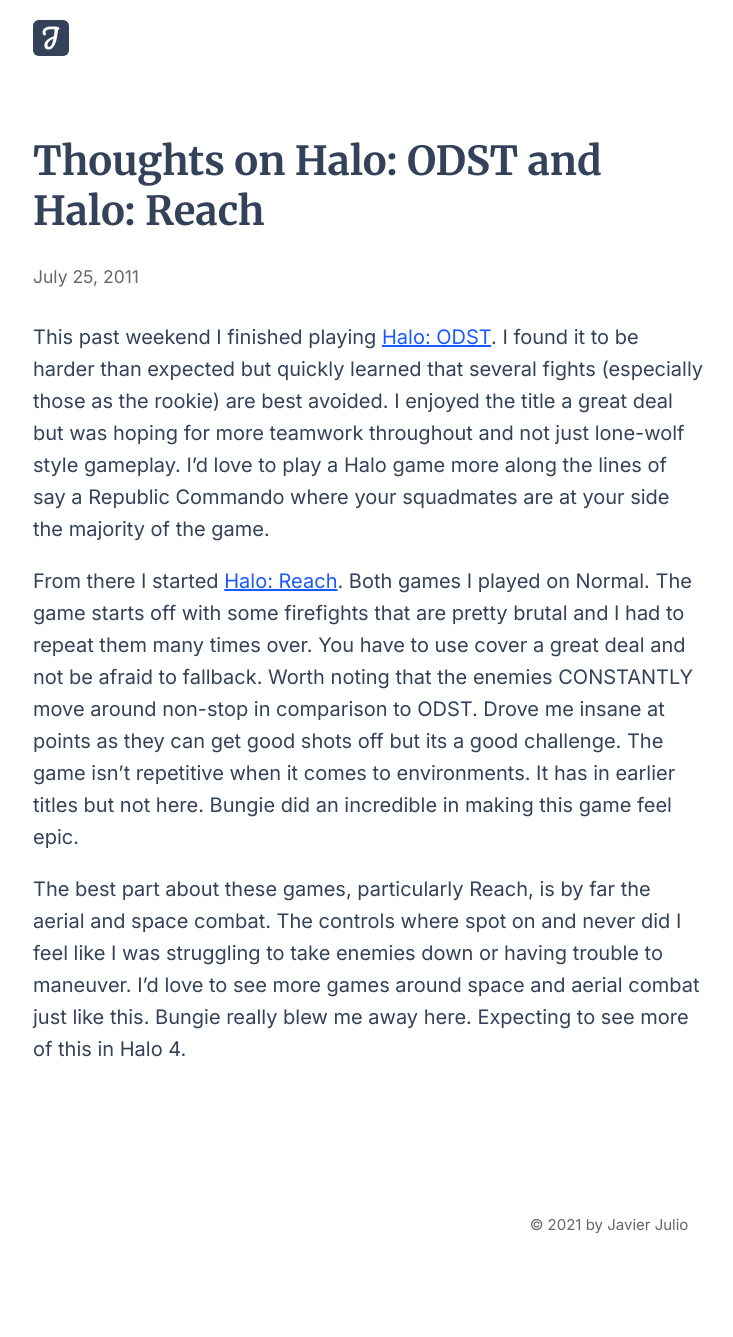
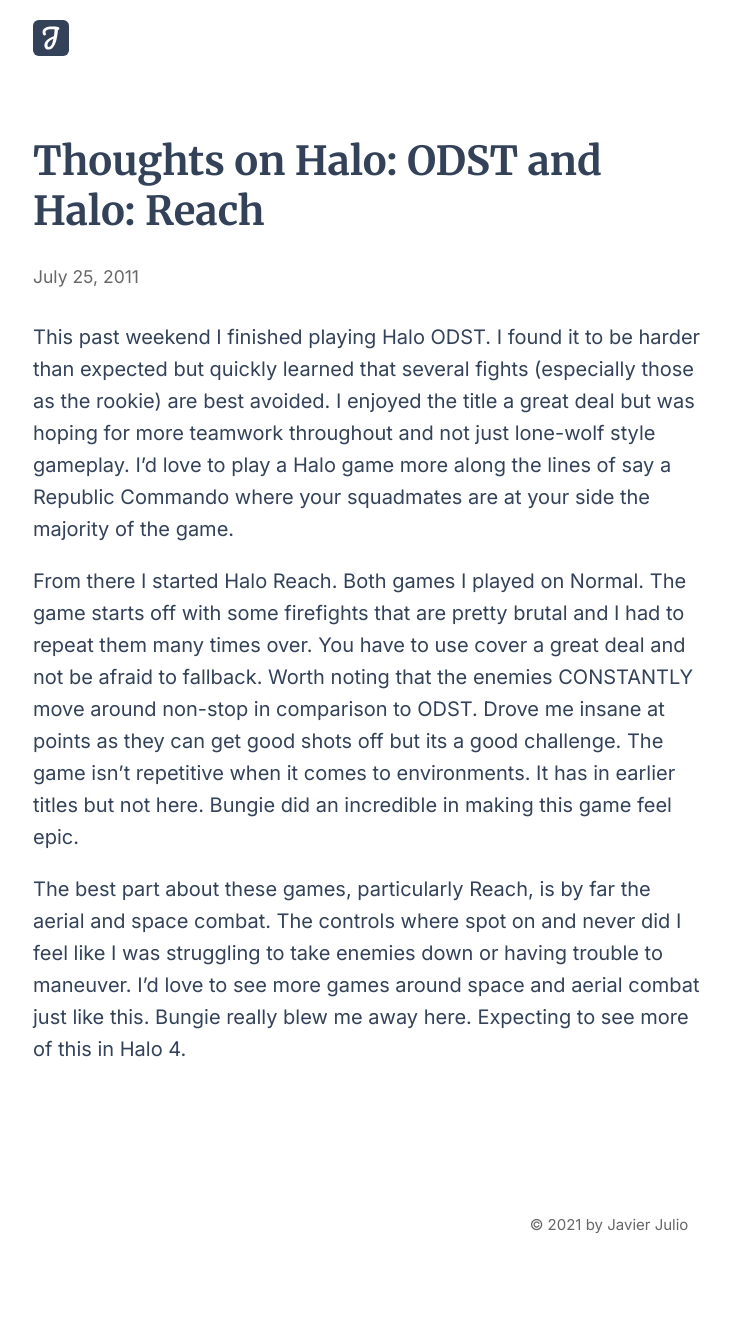
Before and after one commit to javierjulio/javierjulio.github.io, a Jekyll site: the page built from _posts/2011-07-25-thoughts-on-halo-odst-and-halo-reach.markdown, in a window 1280 px wide. Shown: the whole page, without its empty margins (31-764 px from the left). Built offline with Jekyll 4.4.1, drawn with Linux system fonts in a browser that asks for light colours; part of the change alters nothing that is shown.

Commit message:
Remove broken links

```diff
--- a/_posts/2011-07-25-thoughts-on-halo-odst-and-halo-reach.markdown
+++ b/_posts/2011-07-25-thoughts-on-halo-odst-and-halo-reach.markdown
@@ -5,8 +5,8 @@ date:   2011-07-25
 redirect_from: /2011/07/25/thoughts-on-halo-odst-and-halo-reach/
 ---
 
-This past weekend I finished playing [Halo: ODST](https://www.bungie.net/projects/odst/default.aspx). I found it to be harder than expected but quickly learned that several fights (especially those as the rookie) are best avoided. I enjoyed the title a great deal but was hoping for more teamwork throughout and not just lone-wolf style gameplay. I'd love to play a Halo game more along the lines of say a Republic Commando where your squadmates are at your side the majority of the game.
+This past weekend I finished playing Halo ODST. I found it to be harder than expected but quickly learned that several fights (especially those as the rookie) are best avoided. I enjoyed the title a great deal but was hoping for more teamwork throughout and not just lone-wolf style gameplay. I'd love to play a Halo game more along the lines of say a Republic Commando where your squadmates are at your side the majority of the game.
 
-From there I started [Halo: Reach](https://www.bungie.net/Projects/Reach/default.aspx). Both games I played on Normal. The game starts off with some firefights that are pretty brutal and I had to repeat them many times over. You have to use cover a great deal and not be afraid to fallback. Worth noting that the enemies CONSTANTLY move around non-stop in comparison to ODST. Drove me insane at points as they can get good shots off but its a good challenge. The game isn't repetitive when it comes to environments. It has in earlier titles but not here. Bungie did an incredible in making this game feel epic.
+From there I started Halo Reach. Both games I played on Normal. The game starts off with some firefights that are pretty brutal and I had to repeat them many times over. You have to use cover a great deal and not be afraid to fallback. Worth noting that the enemies CONSTANTLY move around non-stop in comparison to ODST. Drove me insane at points as they can get good shots off but its a good challenge. The game isn't repetitive when it comes to environments. It has in earlier titles but not here. Bungie did an incredible in making this game feel epic.
 
 The best part about these games, particularly Reach, is by far the aerial and space combat. The controls where spot on and never did I feel like I was struggling to take enemies down or having trouble to maneuver. I'd love to see more games around space and aerial combat just like this. Bungie really blew me away here. Expecting to see more of this in Halo 4.
```
